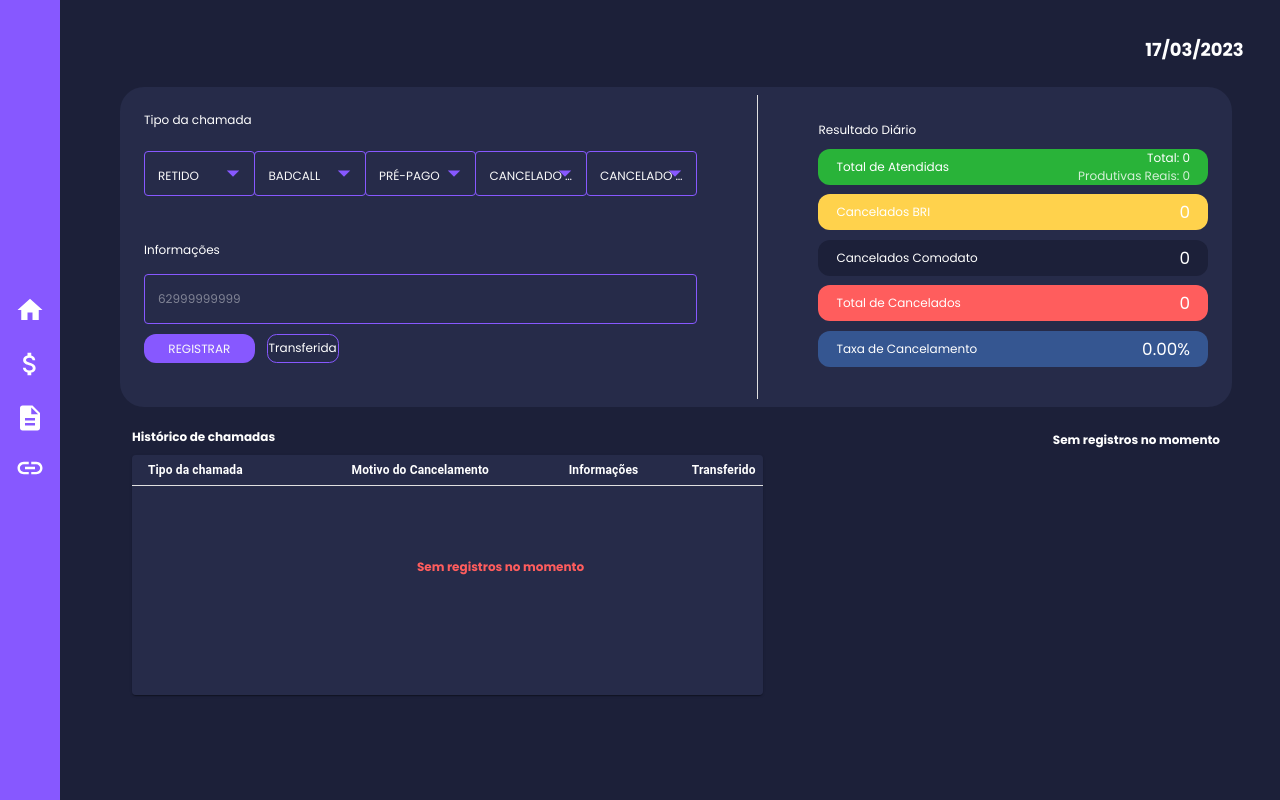
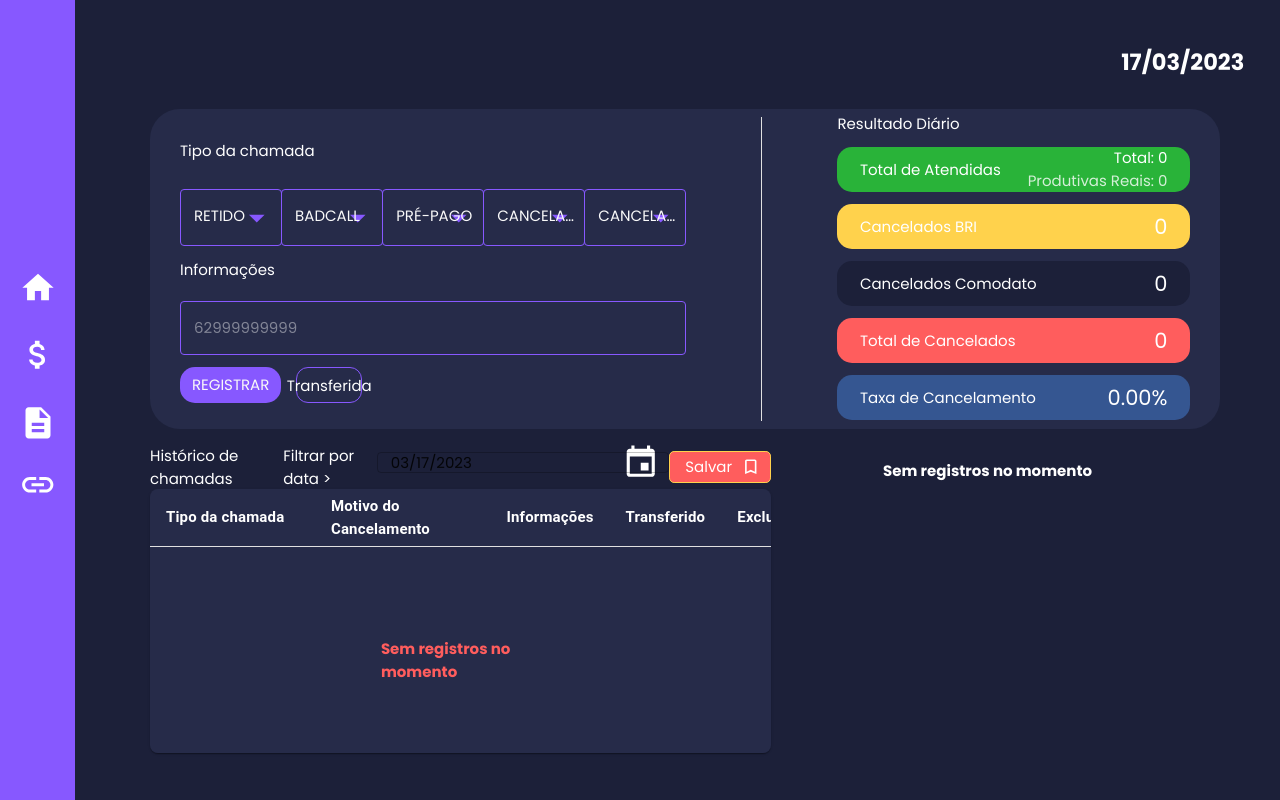
Before and after one commit to joaovsz/callRegister, a React (Vite) app: page / in a window 1280 px wide. Built offline with nearby package versions, Linux system fonts and the light colour scheme.

Commit message:
new: botão de salvar e deletar

```diff
--- a/src/components/Register/List/List.tsx
+++ b/src/components/Register/List/List.tsx
@@ -18,20 +18,27 @@ import Stack from '@mui/material/Stack/Stack'
 import TextField, { TextFieldProps } from '@mui/material/TextField'
 import { AdapterDayjs } from '@mui/x-date-pickers/AdapterDayjs'
 import { DesktopDatePicker } from '@mui/x-date-pickers/DesktopDatePicker'
-import { Checkbox } from '@mui/material'
+import { Checkbox, IconButton } from '@mui/material'
+import DeleteOutlineOutlinedIcon from '@mui/icons-material/DeleteOutlineOutlined'
 
 export const List = () => {
   const [value, setValue] = useState<Dayjs | null>(dayjs())
   const [formattedDate, setFormattedDate] = useState<Dayjs | null | String>()
   const [clicked, setClicked] = useState(false)
-  const { calls } = useContext(ChartsContext)
+  const { calls, deleteRow } = useContext(ChartsContext)
 
   useEffect(() => {
     setFormattedDate(dayjs(value).format('YYYY-MM-DD'))
-    console.log(formattedDate)
-    console.log(calls)
   }, [value])
 
+  function savedStorage() {
+    const foundCalls = localStorage.getItem('callsSaved')
+    console.log(localStorage.getItem('callsSaved'))
+    if (foundCalls == '[]' && calls.length > 0) {
+      localStorage.setItem('callsSaved', JSON.stringify(calls))
+    }
+    setClicked(!clicked)
+  }
   const theme = createTheme({
     palette: {
       primary: {
@@ -50,10 +57,10 @@ export const List = () => {
     <div id="tableInfo">
       <div id="tabela">
         <div id="filtrar">
-          <h2>Histórico de chamadas</h2>
+          <p>Histórico de chamadas</p>
 
-          {/* <div id="date-selector">
-            <h3>Filtrar por data &gt; </h3>
+          <div id="date-selector">
+            <p>Filtrar por data &gt; </p>
             <ThemeProvider theme={theme}>
               <LocalizationProvider dateAdapter={AdapterDayjs}>
                 <Stack spacing={3}>
@@ -72,23 +79,29 @@ export const List = () => {
                 </Stack>
               </LocalizationProvider>
             </ThemeProvider>
-          </div> */}
-          {/* <button
+          </div>
+          <button
+            className={clicked == false ? 'btn-check' : 'btn'}
             id="saveList"
-            onClick={() => {
-              setClicked(!clicked)
-            }}
+            onClick={
+              !clicked
+                ? () => {
+                    savedStorage()
+                  }
+                : () => {}
+            }
           >
             Salvar
             <Checkbox
               checked={clicked}
-              onChange={() => setClicked(!clicked)}
+              // onChange={savedStorage}
+              sx={{ padding: 0 }}
               icon={<BookmarkBorderIcon />}
               checkedIcon={<BookmarkIcon />}
             />
-          </button> */}
+          </button>
         </div>
-        <TableContainer component={Paper} id="table">
+        <TableContainer component={Paper} id="table" sx={{ borderRadius: 2 }}>
           <Table sx={{ minWidth: 650 }} size="small" aria-label="a dense table">
             <TableHead id="trow">
               <TableRow>
@@ -96,7 +109,7 @@ export const List = () => {
                 <TableCell align="left">Motivo do Cancelamento</TableCell>
                 <TableCell align="center">Informações</TableCell>
                 <TableCell align="center">Transferido</TableCell>
-                {/* <TableCell align="right">Simulado</TableCell> */}
+                <TableCell align="right">Excluir</TableCell>
               </TableRow>
             </TableHead>
             {calls.length > 0 ? (
@@ -126,9 +139,15 @@ export const List = () => {
                       <TableCell align="center">
                         {row.transferred == 1 ? 'SIM' : 'NÃO'}
                       </TableCell>
-                      {/* <TableCell align="right">
-                      <Checkbox color="secondary" />
-                    </TableCell> */}
+                      <TableCell align="right">
+                        <IconButton
+                          onClick={() => deleteRow(index, row.id)}
+                          aria-label="delete"
+                          style={{ color: 'white' }}
+                        >
+                          <DeleteOutlineOutlinedIcon />
+                        </IconButton>
+                      </TableCell>
                     </TableRow>
                   ) : (
                     false
--- a/src/components/sass/global.sass
+++ b/src/components/sass/global.sass
@@ -35,7 +35,7 @@
 *
   padding: 0
   margin: 0
-  font-size: 12px
+  font-size: 15px
   box-sizing: border-box
 
   font-family: 'Poppins', sans-serif
--- a/src/components/sass/register.sass
+++ b/src/components/sass/register.sass
@@ -72,39 +72,48 @@
 
   #tableInfo
     display: flex
-    width: calc(100vw - 16rem)
+    width: calc(100% - 8rem)
     margin: 0 4rem 0 4rem
     height: 33vh
     align-items: bottom
-    justify-content: space-between
+    justify-content: flex-start
     // margin: 0 auto
+
     #saveList
       cursor: pointer
       color: $text
       @include flexRow(0)
-      border: 1px solid $purple
+      justify-content: center
       border-radius: .34rem
       height: 2rem
-      background: none
-      padding: 0 0 0 1rem
+      padding: 1rem 0 1rem 1rem
       .css-12wnr2w-MuiButtonBase-root-MuiCheckbox-root
         padding: none
-
       svg
         padding: none
-        color: $green
+        color: $text
         aspect-ratio: 1
         height: 1.3rem
+    .btn
+      background: $green
+      border: none
+    .btn-check
+      background: $red
+      border: 1px solid $yellow
 
   #tabela
     width: 58%
-    height: 30vh
+    height: 33vh
     h2.alertInit
       color: $red
-      // opacity: 0.3
       position: relative
       left: 140%
       top: 6rem
+  h2.chart
+      width: 100%
+      margin-left: 5rem
+      text-align: center
+      color: $text
   #table
     background-color: $raisin-black
     width: 100%
@@ -112,9 +121,9 @@
     overflow-y: scroll
     color: $text
     .MuiSvgIcon-root path
-      color: $purple
-    tbody tr:hover
-      opacity: .5
+      color: $red
+      font-weight: thin
+
     thead tr th
       font-weight: 700
       font-size: 1rem
@@ -124,6 +133,7 @@
       // padding: .5rem 0
       color: $text
       font-size: 1rem
+
   #filtrar
     height: 2rem
     width: 100%
@@ -136,9 +146,9 @@
     @include flexRow(0)
     .MuiStack-root
       height: 2rem
-    h3
+    p
       color: $text
-      padding-right: 1rem
+
   .css-1lwbda4-MuiStack-root>.MuiFormControl-root>.MuiInputBase-root
     border: 1px solid $purple
     color: $text
@@ -147,7 +157,7 @@
       height: 1.4rem
   .css-nxo287-MuiInputBase-input-MuiOutlinedInput-input
     padding: 0 14px
-  h2
+  p
     padding: 0
     color: $text
     .MuiPaper-root
@@ -165,10 +175,13 @@
           left: 100%
 
       #chart
+        display: flex
         width: 100%
+        height: 30vh
         div
           background: none
-          height: 100%
+
           #reactgooglegraph-1
+
             width: 100%
             background: transparent
--- a/src/components/types/context.ts
+++ b/src/components/types/context.ts
@@ -4,6 +4,7 @@ import { Register } from "../Register/Register"
 
 export type Register = {
   registered_at: string
+  id: string
   is_canceled: number
   user_registered: number
   typeCall: string
@@ -44,7 +45,8 @@ export const initialValue = {
   registerCall: () => {},
   calculateCalls: () => {},
   calcularTaxa: () => {},
-  checkTransferred: () => {}
+  checkTransferred: () => {},
+  deleteRow: () => {}
 }
 export interface chartContexts {
   typeCall: string
@@ -69,5 +71,5 @@ export interface chartContexts {
   calculateCalls: (type: string) => void
   calcularTaxa: (totalCanceled: number) => void
   checkTransferred: (e: any) => void
-
+  deleteRow: (index: string | number, id: string) => void
 }
```
